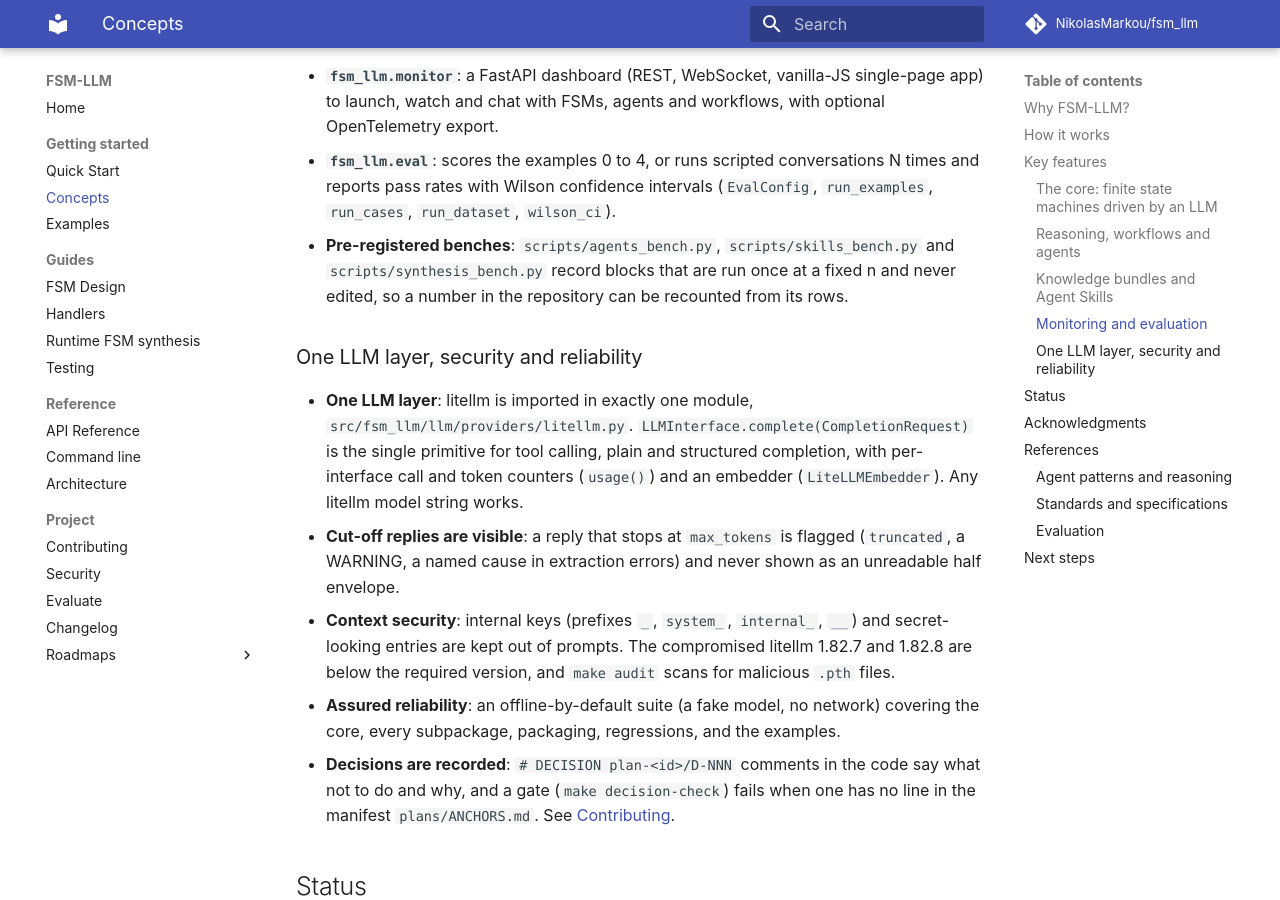
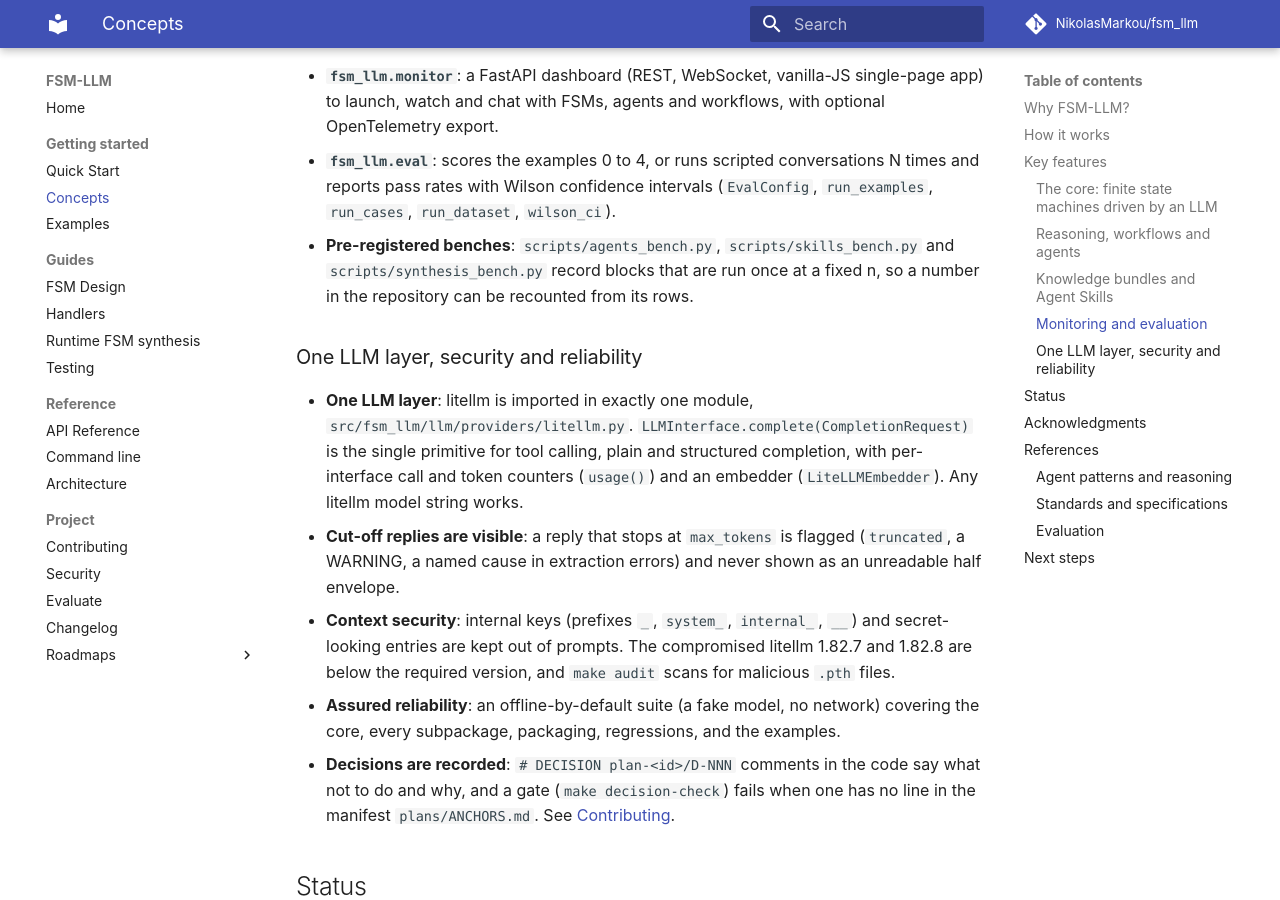
Before and after one commit to NikolasMarkou/fsm_llm, an MkDocs documentation site: the page built from docs/concepts.md, in a window 1280 px wide and 900 px high, scrolled down 4537 px. Built offline with MkDocs 1.6.1 and Material for MkDocs 9.7.7, drawn with Linux system fonts in a browser that asks for light colours; comment, search, counter and statistics services are not loaded; the version menu is left out.

Commit message:
[plan-2026-11-20-ace7a8c8/iter-3/step-5.1] refactor(gates): the bench freeze check is removed from gate.sh and the docs stop calling bench_data never-edited
Owner order D-039: examples/ and scripts/bench_data/ are no longer protected. The check
(function bench_frozen and its call in the shared checks, which both step and push run) is
deleted; the sentences that described it (AGENTS.md rows and invariant, docs/concepts.md,
tests/AGENTS.md, tests/README.md, a test_packaging comment) are rewritten. Invariant carried: none.

```diff
--- a/docs/concepts.md
+++ b/docs/concepts.md
@@ -163,7 +163,7 @@ The library is organized into these groups of features.
   reports pass rates with Wilson confidence intervals (`EvalConfig`, `run_examples`,
   `run_cases`, `run_dataset`, `wilson_ci`).
 * **Pre-registered benches**: `scripts/agents_bench.py`, `scripts/skills_bench.py` and
-  `scripts/synthesis_bench.py` record blocks that are run once at a fixed n and never edited,
+  `scripts/synthesis_bench.py` record blocks that are run once at a fixed n,
   so a number in the repository can be recounted from its rows.
 
 ### One LLM layer, security and reliability
```
Also changed, not shown: AGENTS.md (+2 -2 lines), 4 other files.
